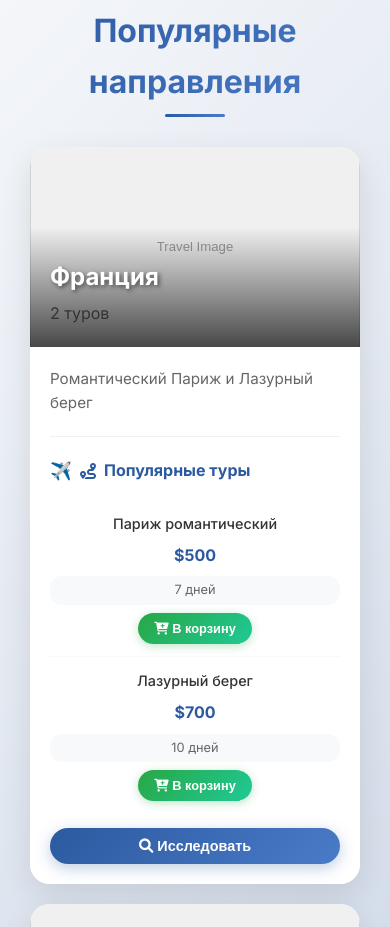
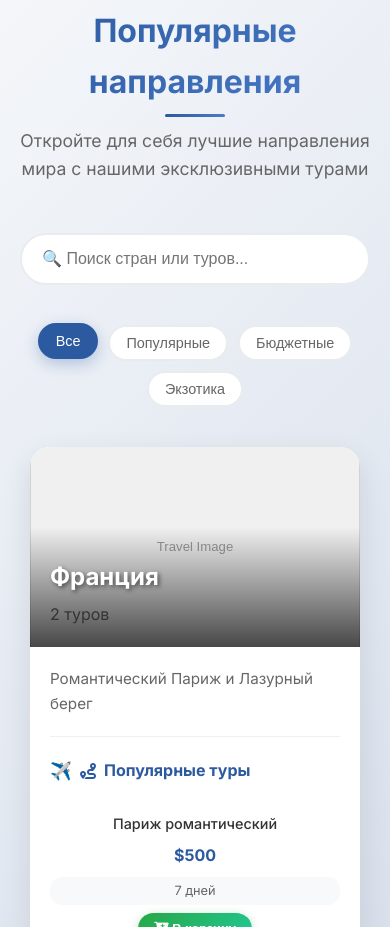
Before and after one commit to czar005/web-travel, a website: page index.html in a window 390 px wide. Shown: the part 1940-2867 px from the top of the page. Drawn offline with Linux system fonts and the light colour scheme.

Commit message:
feat: add beautiful animated countries section with filters
- Create modern card design with hover animations and gradients
- Add image overlays and smooth transitions
- Implement search and filter functionality
- Add floating and pulse animations
- Improve responsive design for mobile devices
- Add explore buttons and enhanced tour display

```diff
--- a/index.html
+++ b/index.html
@@ -114,6 +114,18 @@
     <section id="destinations" class="destinations">
         <div class="container">
             <h2 class="section-title">Популярные направления</h2>
+            <p class="section-subtitle">Откройте для себя лучшие направления мира с нашими эксклюзивными турами</p>
+
+            <div class="search-box">
+                <input type="text" class="search-input" placeholder="🔍 Поиск стран или туров...">
+            </div>
+
+            <div class="destinations-filters">
+                <button class="filter-btn active" data-filter="all">Все</button>
+                <button class="filter-btn" data-filter="popular">Популярные</button>
+                <button class="filter-btn" data-filter="cheap">Бюджетные</button>
+                <button class="filter-btn" data-filter="exotic">Экзотика</button>
+            </div>
             <div class="loading-message" id="destinations-loading">
                 <i class="fas fa-spinner fa-spin"></i> Загружаем направления...
             </div>
```
